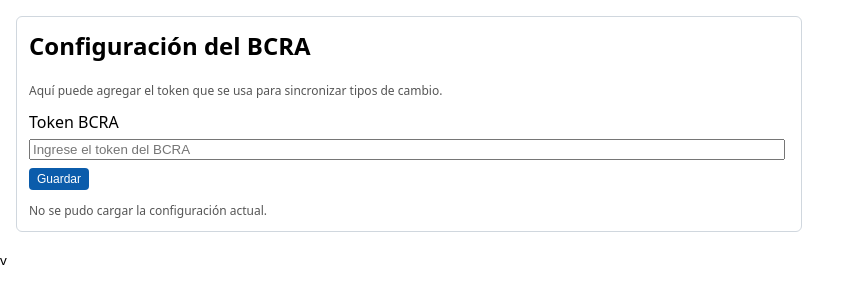
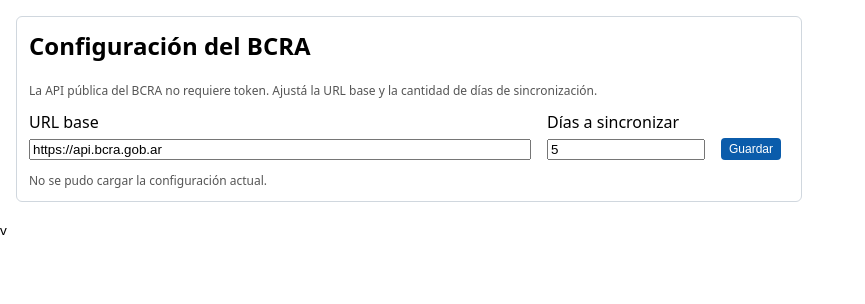
Before and after one commit to Ariel-CP/COMPRAS, a Python web app: template app/templates/admin/settings.html in a window 1280 px wide. Shown: the part 76-380 px from the top of the page, without its empty margins (0-865 px from the left). Run offline with Jinja, Linux system fonts and the light colour scheme; the template is opened without the code that fills it, so the values that code supplies are empty.

Commit message:
feat(bcra): public API client and fix empty-range regression

```diff
--- a/app/templates/admin/settings.html
+++ b/app/templates/admin/settings.html
@@ -4,13 +4,19 @@
 {% block content %}
 <section class="panel" style="max-width:760px;">
   <h2 style="margin-top:0;">Configuración del BCRA</h2>
-  <p class="hint" style="margin-top:0;">Aquí puede agregar el token que se usa para sincronizar tipos de cambio.</p>
+  <p class="hint" style="margin-top:0;">La API pública del BCRA no requiere token. Ajustá la URL base y la cantidad de días de sincronización.</p>
 
-  <form id="bcra-form" class="panel-filtros" style="margin-top:12px; align-items:flex-end;">
-    <label style="display:flex; flex-direction:column; gap:6px; margin-right:12px; width:100%;">
-      <span>Token BCRA</span>
-      <input id="bcra-token" type="password" placeholder="Ingrese el token del BCRA" style="width:100%;" />
+  <form id="bcra-form" class="panel-filtros" style="margin-top:12px; align-items:flex-end; gap:12px; flex-wrap:wrap;">
+    <label style="display:flex; flex-direction:column; gap:6px; min-width:220px; flex:1;">
+      <span>URL base</span>
+      <input id="bcra-base-url" type="url" value="https://api.bcra.gob.ar" style="width:100%;" />
     </label>
+
+    <label style="display:flex; flex-direction:column; gap:6px; min-width:150px;">
+      <span>Días a sincronizar</span>
+      <input id="bcra-sync-days" type="number" min="1" max="30" step="1" value="5" style="width:100%;" />
+    </label>
+
     <button type="submit" class="btn-accion">Guardar</button>
   </form>
 
@@ -23,7 +29,8 @@
 (function () {
   const API_URL = '/api/system/settings';
   const form = document.getElementById('bcra-form');
-  const input = document.getElementById('bcra-token');
+  const baseUrlInput = document.getElementById('bcra-base-url');
+  const syncDaysInput = document.getElementById('bcra-sync-days');
   const msg = document.getElementById('bcra-msg');
 
   async function loadCurrent() {
@@ -35,8 +42,11 @@
         return;
       }
       const cfg = await r.json().catch(() => ({}));
-      if (cfg && cfg.bcra_api_token) {
-        input.value = cfg.bcra_api_token;
+      if (cfg && cfg.bcra_api_base_url) {
+        baseUrlInput.value = cfg.bcra_api_base_url;
+      }
+      if (cfg && cfg.bcra_sync_days) {
+        syncDaysInput.value = cfg.bcra_sync_days;
       }
     } catch (_) {
       msg.textContent = 'No se pudo cargar la configuración actual.';
@@ -45,20 +55,24 @@
 
   form.addEventListener('submit', async (event) => {
     event.preventDefault();
-    const token = input.value || null;
+    const baseUrl = (baseUrlInput.value || 'https://api.bcra.gob.ar').trim();
+    const syncDays = Number(syncDaysInput.value || 5);
     msg.textContent = 'Guardando...';
     try {
       const r = await fetch(API_URL, {
         method: 'POST',
         headers: { 'Content-Type': 'application/json' },
-        body: JSON.stringify({ bcra_api_token: token }),
+        body: JSON.stringify({
+          bcra_api_base_url: baseUrl,
+          bcra_sync_days: Number.isFinite(syncDays) ? syncDays : 5,
+        }),
       });
       const data = await r.json().catch(() => ({}));
       if (!r.ok) {
         msg.textContent = (data && data.detail) ? data.detail : 'No se pudo guardar la configuración.';
         return;
       }
-      msg.textContent = 'Configuración guardada correctamente.';
+      msg.textContent = 'Configuración guardada correctamente. La sincronización usa la API pública del BCRA sin token.';
     } catch (_) {
       msg.textContent = 'Error de red al guardar la configuración.';
     }
```
Also changed, not shown: app/services/fx_provider.py (+6 -1 lines), tests/test_bcra_client.py (+13 -0 lines).
